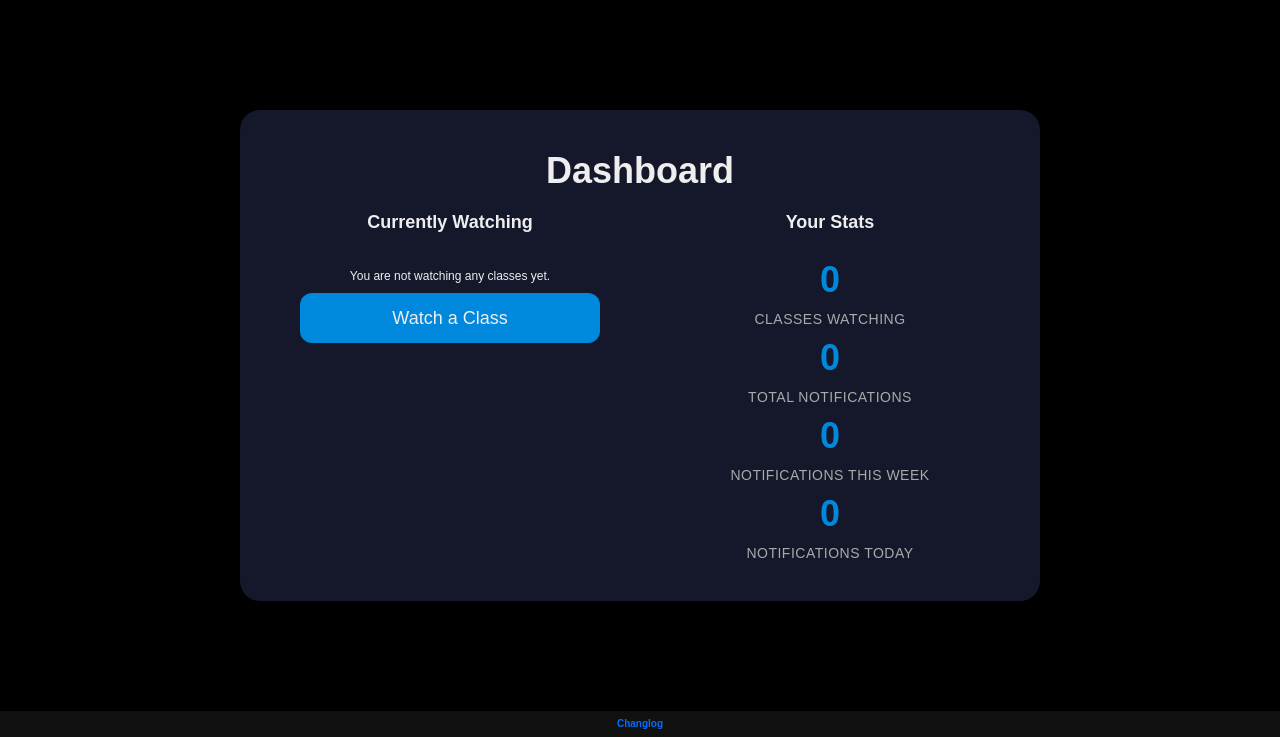
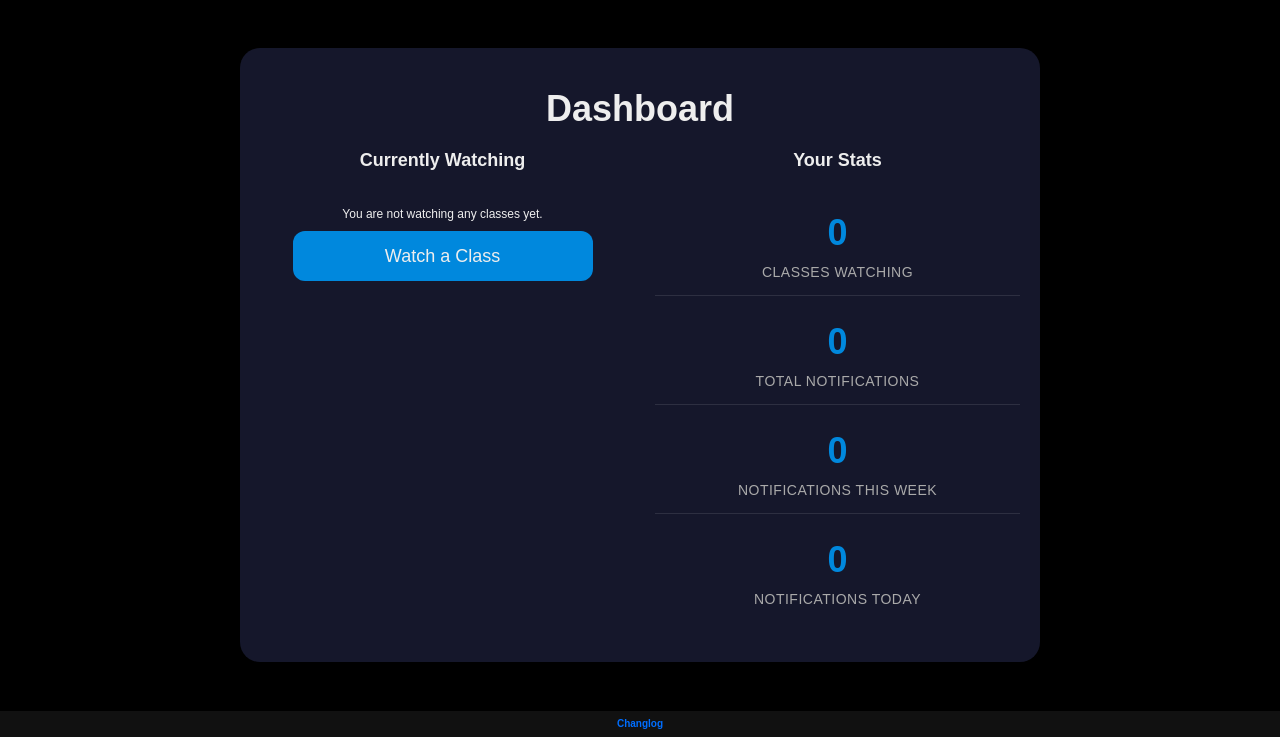
Before and after one commit to julianxchang/Class_Watcher, a Flask app: page /dashboard in a window 1280 px wide. Shown: the part 63-800 px from the top of the page. Run offline with Flask 3, Linux system fonts and the light colour scheme; the visitor is signed in with stand-in values (Sample User, id 1); data that the repository does not hold is empty; some libraries are stand-ins or nearby versions.

Commit message:
fix dashboard hover

```diff
--- a/app/static/styles/style.css
+++ b/app/static/styles/style.css
@@ -575,7 +575,9 @@ select.input:not([data-selected="true"]):not(:focus) ~ .placeholder {
 
 .stats-container {
   display: flex;
+  gap: 30px;
   width: 100%;
+  align-items: flex-start;
 }
 
 .stats-left,
@@ -900,3 +902,24 @@ select.input:not([data-selected="true"]):not(:focus) ~ .placeholder {
 .unwatch-btn:active {
   background-color: #d1001f;
 }
+
+.stat-item {
+  width: 100%;
+  padding: 15px 0;
+  border-bottom: 1px solid rgba(255, 255, 255, 0.1);
+  text-align: center;
+  position: relative;
+}
+
+.stat-item:last-of-type {
+  border-bottom: none;
+}
+
+.stat-item-with-hover {
+  cursor: pointer;
+}
+
+.stat-item-with-hover:hover .stat-number {
+  color: #0af;
+  transition: color 0.2s;
+}
```
